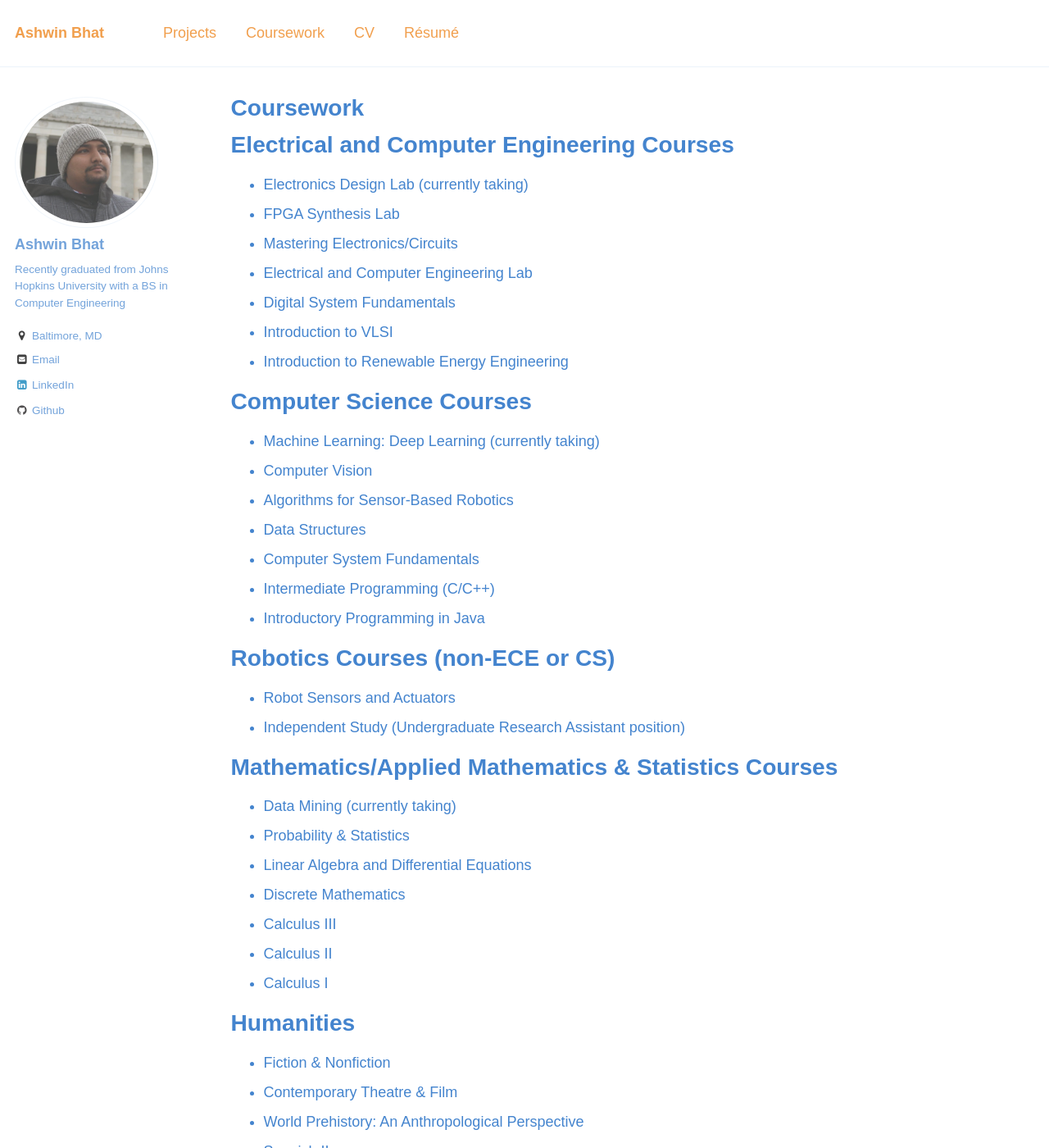
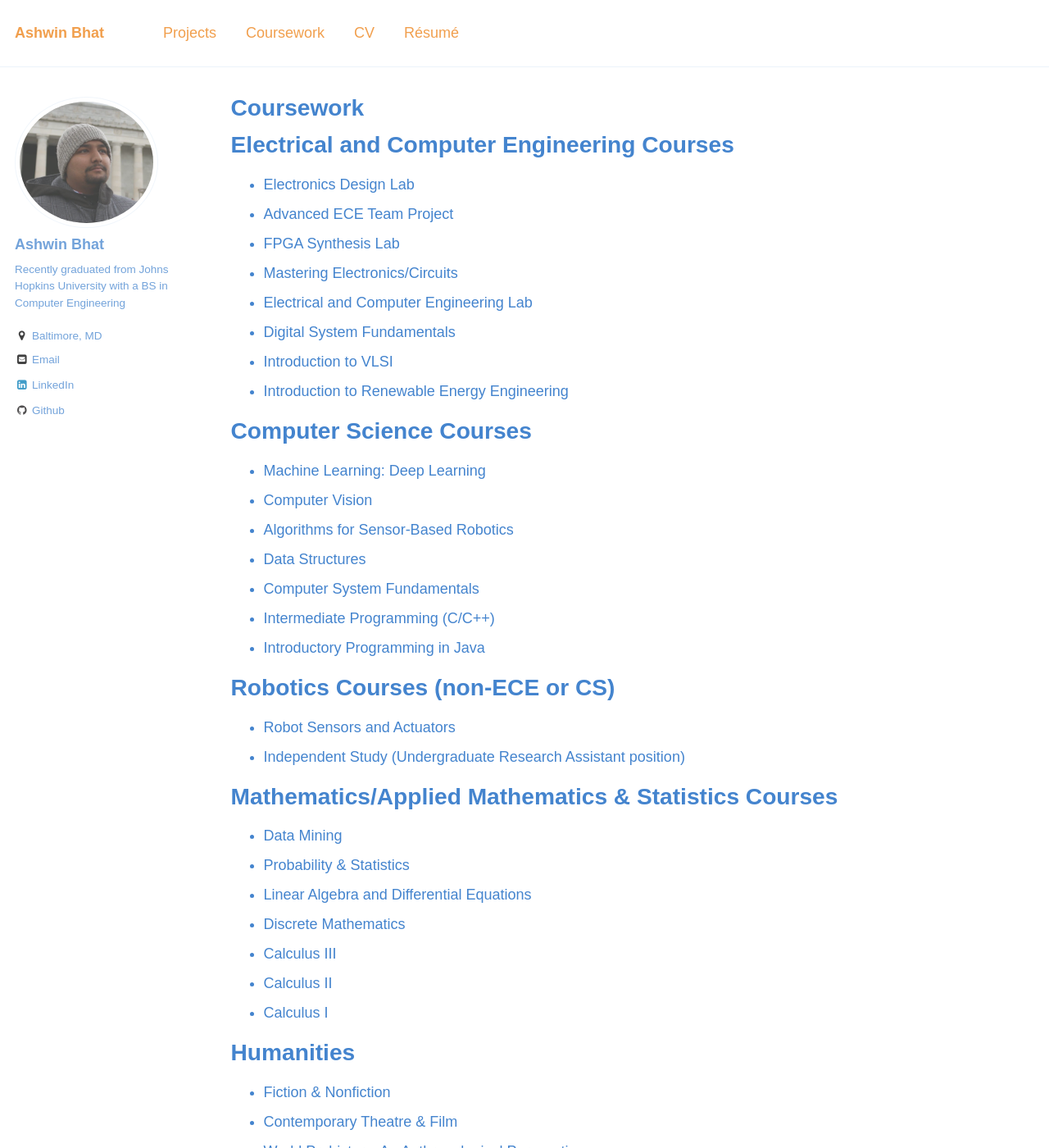
Before and after one commit to The-Shwin/the-shwin.github.io, a Jekyll site: the page built from _pages/coursework.md, in a window 1280 px wide and 1400 px high. Shown: the whole window at 82% size. Built offline with Jekyll 4.4.1, drawn with Linux system fonts in a browser that asks for light colours; some web fonts are replaced.

Commit message:
Update coursework.md

```diff
--- a/_pages/coursework.md
+++ b/_pages/coursework.md
@@ -9,7 +9,8 @@ author_profile: true
 
 Electrical and Computer Engineering Courses
 ======
-* Electronics Design Lab (currently taking)
+* Electronics Design Lab
+* Advanced ECE Team Project
 * FPGA Synthesis Lab
 * Mastering Electronics/Circuits
 * Electrical and Computer Engineering Lab
@@ -19,7 +20,7 @@ Electrical and Computer Engineering Courses
 
 Computer Science Courses
 ======
-* Machine Learning: Deep Learning (currently taking)
+* Machine Learning: Deep Learning
 * Computer Vision
 * Algorithms for Sensor-Based Robotics
 * Data Structures
@@ -34,7 +35,7 @@ Robotics Courses (non-ECE or CS)
 
 Mathematics/Applied Mathematics & Statistics Courses
 ======
-* Data Mining (currently taking)
+* Data Mining
 * Probability & Statistics
 * Linear Algebra and Differential Equations
 * Discrete Mathematics
```
